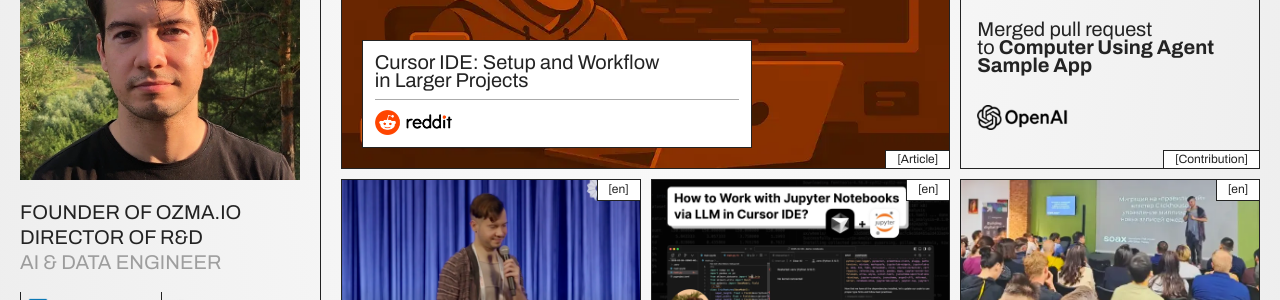
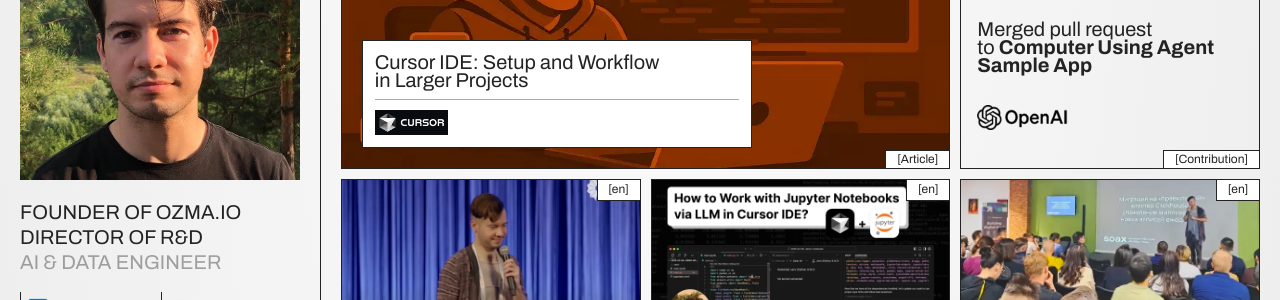
Before and after one commit to kirill-markin/muzzle, a Jekyll site: the page built from index.html, in a window 1280 px wide. Shown: the part 319-619 px from the top of the page. Built offline with Jekyll 4.4.1, drawn with Linux system fonts in a browser that asks for light colours.

Commit message:
update article logo

```diff
--- a/_data/media_mentions.yml
+++ b/_data/media_mentions.yml
@@ -5,7 +5,7 @@
   type: Article
   language: en
   thumbnail_url: /data/articles_thumbnails/reddit-2025-02-08.webp
-  website_logo_url: /data/webstie_logos/reddit.png
+  website_logo_url: /data/webstie_logos/cursor.png
 - title: "Merged pull request<br>to\u00A0<b>Computer Using Agent Sample App</b>"
   url: https://github.com/openai/openai-cua-sample-app/pull/11
   publisher: openai
```
Also changed, not shown: data/webstie_logos/cursor.png (added).
